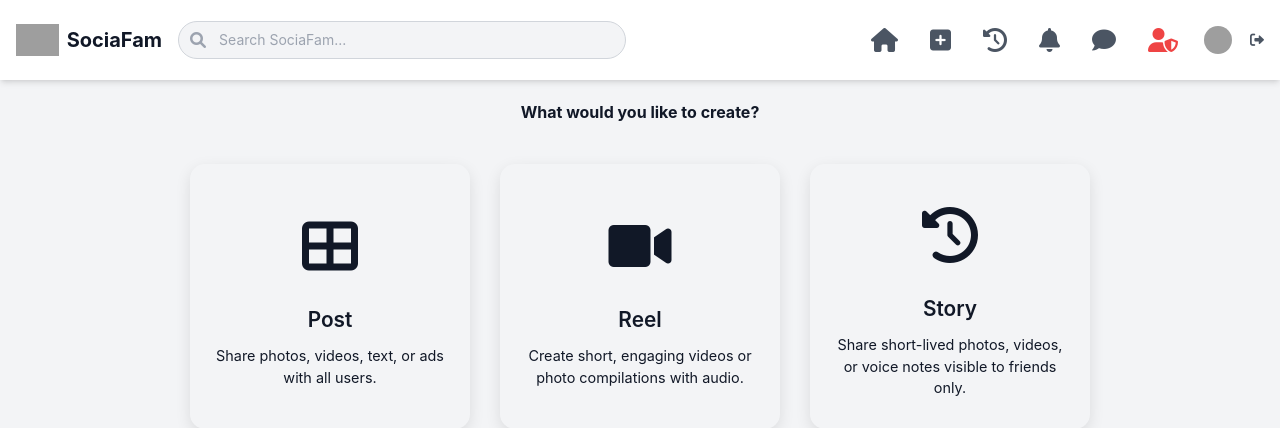
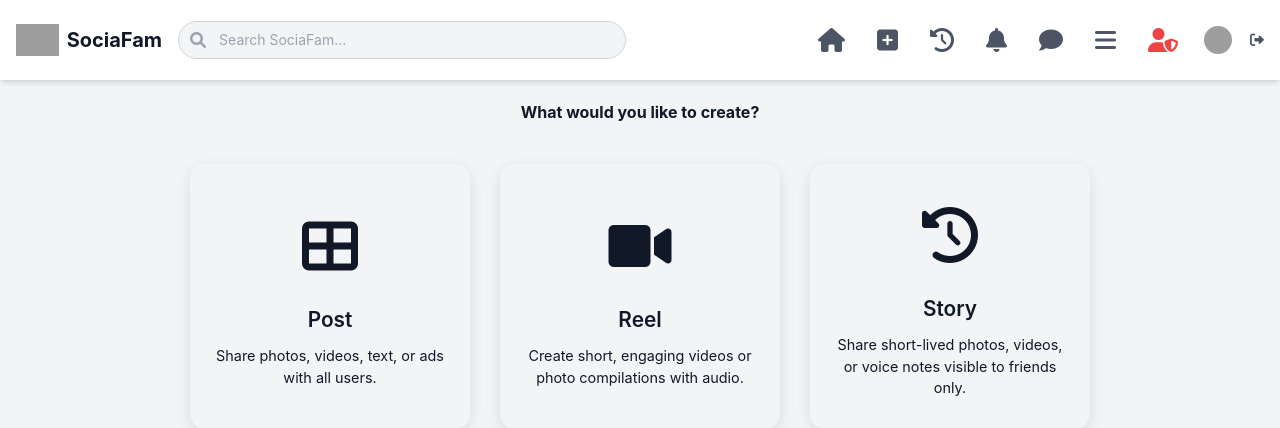
Before and after one commit to Hencheng2/sociafum, a Flask app: page /add_to in a window 1280 px wide. Shown: the top 428 px of the page. Run offline with Flask 3, Linux system fonts and the light colour scheme; a user stored in the database is signed in; data comes from the database, SQL or seed files in the repository; data that the repository does not hold is empty; some libraries are stand-ins or nearby versions; grey boxes are pictures that could not be loaded.

Commit message:
Update base.html

```diff
--- a/templates/base.html
+++ b/templates/base.html
@@ -167,6 +167,11 @@
                     {% endif %}
                 </div>
 
+                <!-- Menu Button -->
+                <a href="{{ url_for('menu') }}" class="text-gray-600 dark:text-gray-300 hover:bg-gray-200 dark:hover:bg-gray-800 p-2 rounded-full transition-colors tooltip" data-tooltip="Menu">
+                    <i class="fas fa-bars text-2xl"></i>
+                </a>
+
                 <!-- Admin Dashboard (Admin only) -->
                 {% if current_user.is_authenticated and current_user.is_admin %}
                 <a href="{{ url_for('admin_dashboard') }}" class="text-gray-600 dark:text-gray-300 hover:bg-gray-200 dark:hover:bg-gray-800 p-2 rounded-full transition-colors tooltip" data-tooltip="Admin Dashboard">
```
